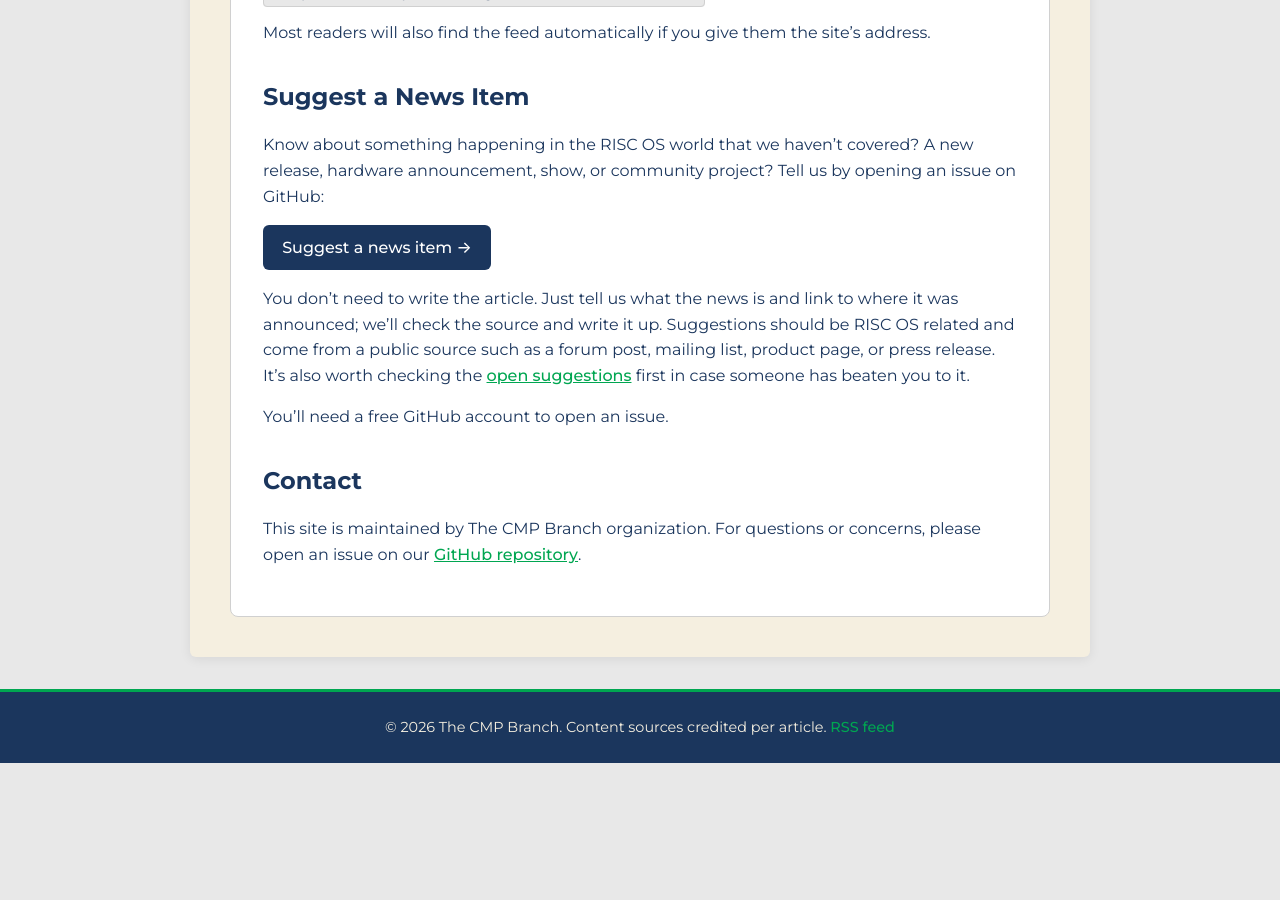
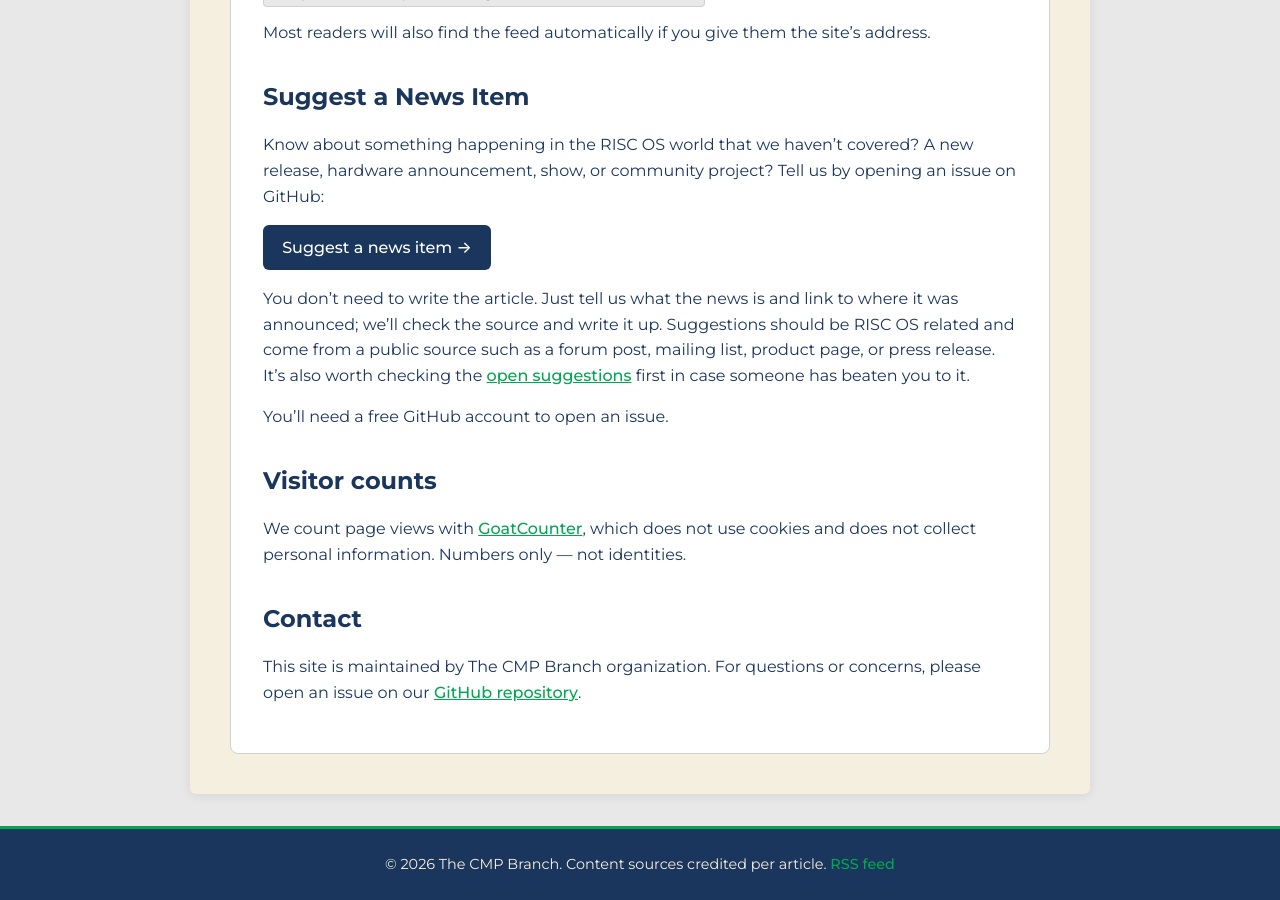
Before and after one commit to The-CMP-Branch/News, a Jekyll site: the page built from about.md, in a window 1280 px wide and 900 px high, scrolled down 1144 px. Built offline with Jekyll 4.4.1, drawn with Linux system fonts in a browser that asks for light colours; before the commit the page ends 1907 px from its top, so only the background shows below that.

Commit message:
Add counter

```diff
--- a/_config.yml
+++ b/_config.yml
@@ -3,6 +3,7 @@ title: "The CMP Branch — RISC OS News"
 description: "Community news and updates from the RISC OS world"
 url: "https://the-cmp-branch.github.io"
 baseurl: "/News"
+goatcounter: "https://the-cmp-branch.goatcounter.com/count"
 
 # Build settings
 markdown: kramdown
--- a/_layouts/default.html
+++ b/_layouts/default.html
@@ -53,5 +53,8 @@
             <p>&copy; {{ 'now' | date: "%Y" }} The CMP Branch. Content sources credited per article. <a href="{{ '/feed.xml' | relative_url }}">RSS feed</a></p>
         </div>
     </footer>
+    {% if site.goatcounter %}
+    <script data-goatcounter="{{ site.goatcounter }}" async src="https://gc.zgo.at/count.js"></script>
+    {% endif %}
 </body>
 </html>
--- a/about.md
+++ b/about.md
@@ -39,6 +39,10 @@ You don't need to write the article. Just tell us what the news is and link to w
 
 You'll need a free GitHub account to open an issue.
 
+## Visitor counts
+
+We count page views with [GoatCounter](https://www.goatcounter.com/), which does not use cookies and does not collect personal information. Numbers only — not identities.
+
 ## Contact
 
 This site is maintained by The CMP Branch organization. For questions or concerns, please open an issue on our [GitHub repository](https://github.com/The-CMP-Branch/News).
```
